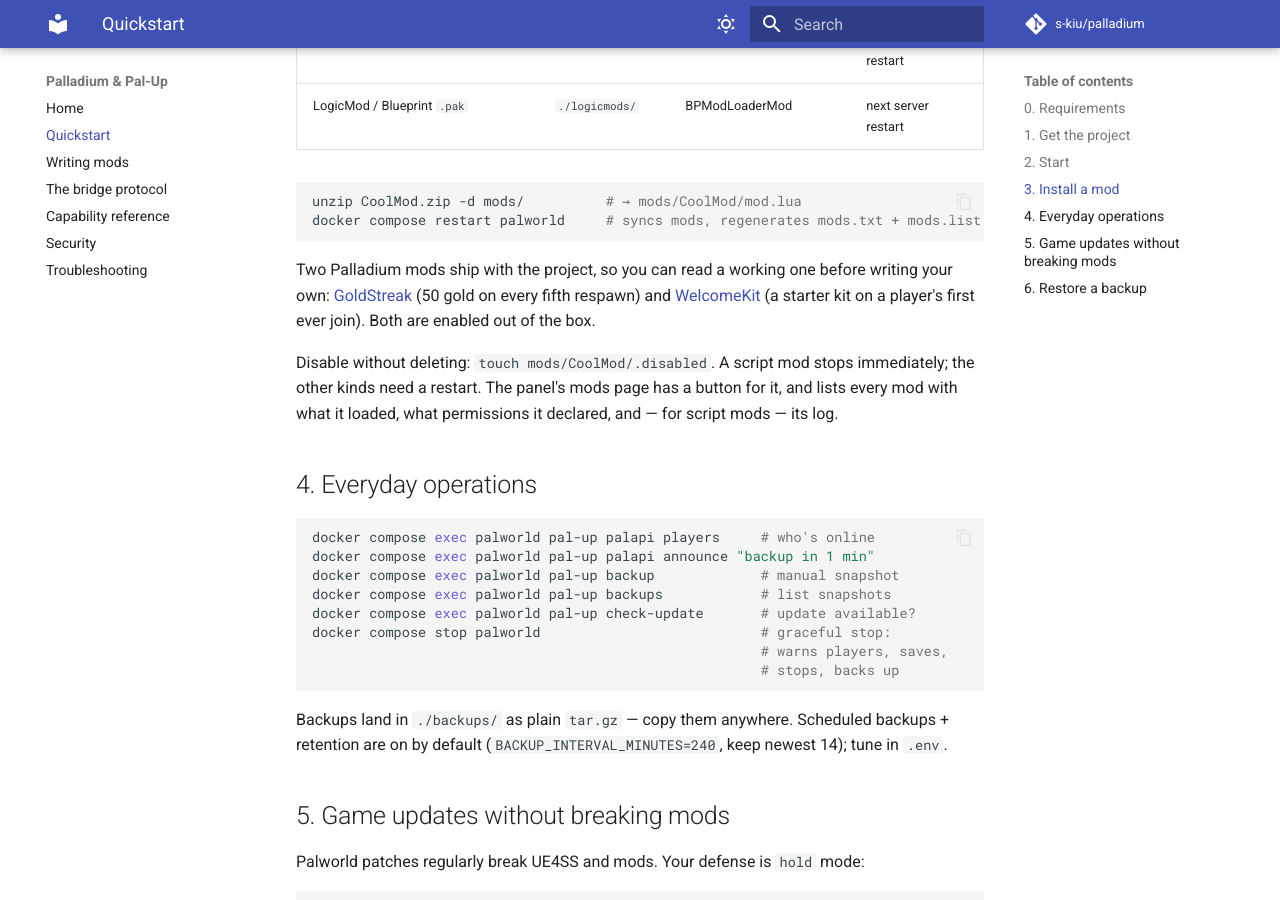
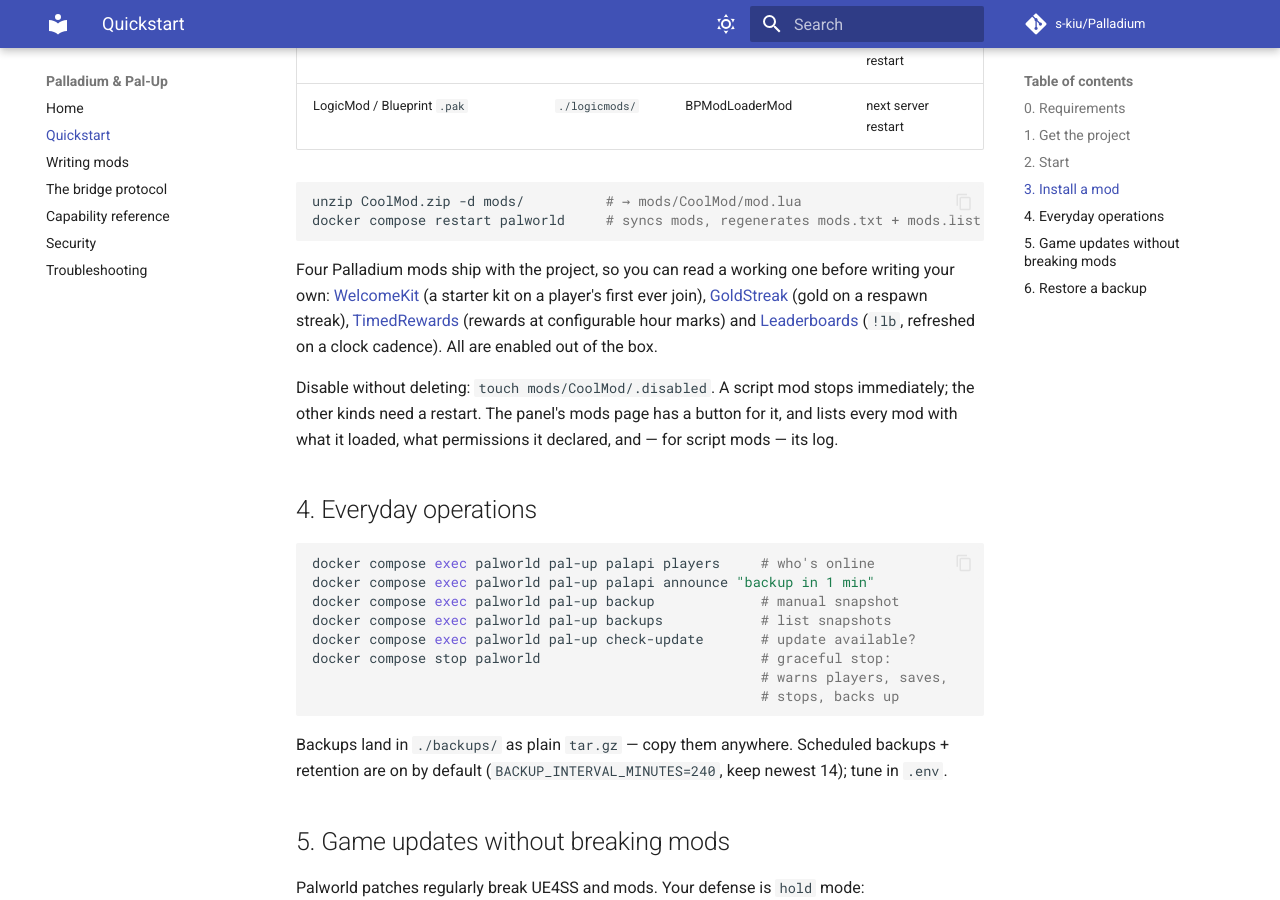
Before and after one commit to s-kiu/Palladium, an MkDocs documentation site: the page built from docs/quickstart.md, in a window 1280 px wide and 900 px high, scrolled down 2325 px. Built offline with MkDocs 1.6.1 and Material for MkDocs 9.7.7, drawn with Linux system fonts in a browser that asks for light colours; comment, search, counter and statistics services are not loaded; some of the changed text lies outside the part shown.

Commit message:
Follow the rename's capital letter everywhere it leads

````diff
--- a/docs/quickstart.md
+++ b/docs/quickstart.md
@@ -3,8 +3,8 @@
 This is the **Pal-Up** walkthrough: the full server, cloned and composed. If
 you already run a UE4SS dedicated server and only want the modding framework,
 skip all of this — download the `Palladium` zip from the
-[releases page](https://github.com/s-kiu/palladium/releases) and follow
-[its README](https://github.com/s-kiu/palladium/tree/main/mods/Palladium).
+[releases page](https://github.com/s-kiu/Palladium/releases) and follow
+[its README](https://github.com/s-kiu/Palladium/tree/main/mods/Palladium).
 
 Tested target: Ubuntu 24.04, x86_64. Any Linux with Docker ≥ 24 and the
 compose plugin works the same way. **Not** supported: ARM (Raspberry Pi) — the
@@ -12,7 +12,7 @@
 
 **Windows host?** Works through Docker Desktop (the containers run in its
 WSL2 Linux VM). Three rules for a good time: clone the repo *inside* the WSL
-filesystem (e.g. `~/palladium` in your Ubuntu distro, not `C:\...` — bind-mounted
+filesystem (e.g. `~/Palladium` in your Ubuntu distro, not `C:\...` — bind-mounted
 folders are slow and permission-quirky otherwise); give WSL enough memory for
 the 16 GB recommendation (`.wslconfig` → `memory=16GB`, then `wsl --shutdown`);
 and allow `8211/udp` through Windows Defender Firewall when it asks. The
@@ -44,7 +44,7 @@
 ## 1. Get the project
 
 ```bash
-git clone https://github.com/s-kiu/palladium.git && cd palladium
+git clone https://github.com/s-kiu/Palladium.git && cd Palladium
 cp .env.example .env
 ```
 
@@ -66,7 +66,7 @@
 
 The image build fetches the UE4SS mod loader from its pinned release and
 verifies it against the checksum recorded in
-[`ue4ss.lock`](https://github.com/s-kiu/palladium/tree/main/packages/server-image/ue4ss/ue4ss.lock) — the running
+[`ue4ss.lock`](https://github.com/s-kiu/Palladium/tree/main/packages/server-image/ue4ss/ue4ss.lock) — the running
 container never downloads anything from mod-loader upstreams. Prefer a fully
 offline build (or want to inspect the artifact first)? Run
 `./packages/server-image/ue4ss/vendor.sh` beforehand and the build uses the
@@ -111,10 +111,12 @@
 docker compose restart palworld     # syncs mods, regenerates mods.txt + mods.list
 ```
 
-Two Palladium mods ship with the project, so you can read a working one before
-writing your own: [GoldStreak](https://github.com/s-kiu/palladium/tree/main/mods/GoldStreak) (50 gold on every fifth
-respawn) and [WelcomeKit](https://github.com/s-kiu/palladium/tree/main/mods/WelcomeKit) (a starter kit on a player's first
-ever join). Both are enabled out of the box.
+Four Palladium mods ship with the project, so you can read a working one
+before writing your own: [WelcomeKit](https://github.com/s-kiu/Palladium/tree/main/mods/WelcomeKit)
+(a starter kit on a player's first ever join), [GoldStreak](https://github.com/s-kiu/Palladium/tree/main/mods/GoldStreak)
+(gold on a respawn streak), [TimedRewards](https://github.com/s-kiu/Palladium/tree/main/mods/TimedRewards)
+(rewards at configurable hour marks) and [Leaderboards](https://github.com/s-kiu/Palladium/tree/main/mods/Leaderboards)
+(`!lb`, refreshed on a clock cadence). All are enabled out of the box.
 
 Disable without deleting: `touch mods/CoolMod/.disabled`. A script mod stops
 immediately; the other kinds need a restart. The panel's mods page has a button
--- a/mkdocs.yml
+++ b/mkdocs.yml
@@ -5,9 +5,9 @@
 
 site_name: Palladium & Pal-Up
 site_description: Server-side Palworld modding on Linux — a framework, a server, and one contract between them.
-site_url: https://s-kiu.github.io/palladium/
-repo_url: https://github.com/s-kiu/palladium
-repo_name: s-kiu/palladium
+site_url: https://s-kiu.github.io/Palladium/
+repo_url: https://github.com/s-kiu/Palladium
+repo_name: s-kiu/Palladium
 edit_uri: edit/main/docs/
 
 theme:
--- a/package.json
+++ b/package.json
@@ -6,7 +6,7 @@
   "license": "AGPL-3.0-only",
   "repository": {
     "type": "git",
-    "url": "https://github.com/s-kiu/palladium.git"
+    "url": "https://github.com/s-kiu/Palladium.git"
   },
   "engines": {
     "node": ">=22"
````
Also changed, not shown: README.md (+8 -8 lines), docs/bridge.md (+3 -3 lines), docs/index.md (+5 -5 lines), docs/mods.md (+1 -1 lines), mods/Palladium/README.md (+4 -4 lines), 1 other file.
